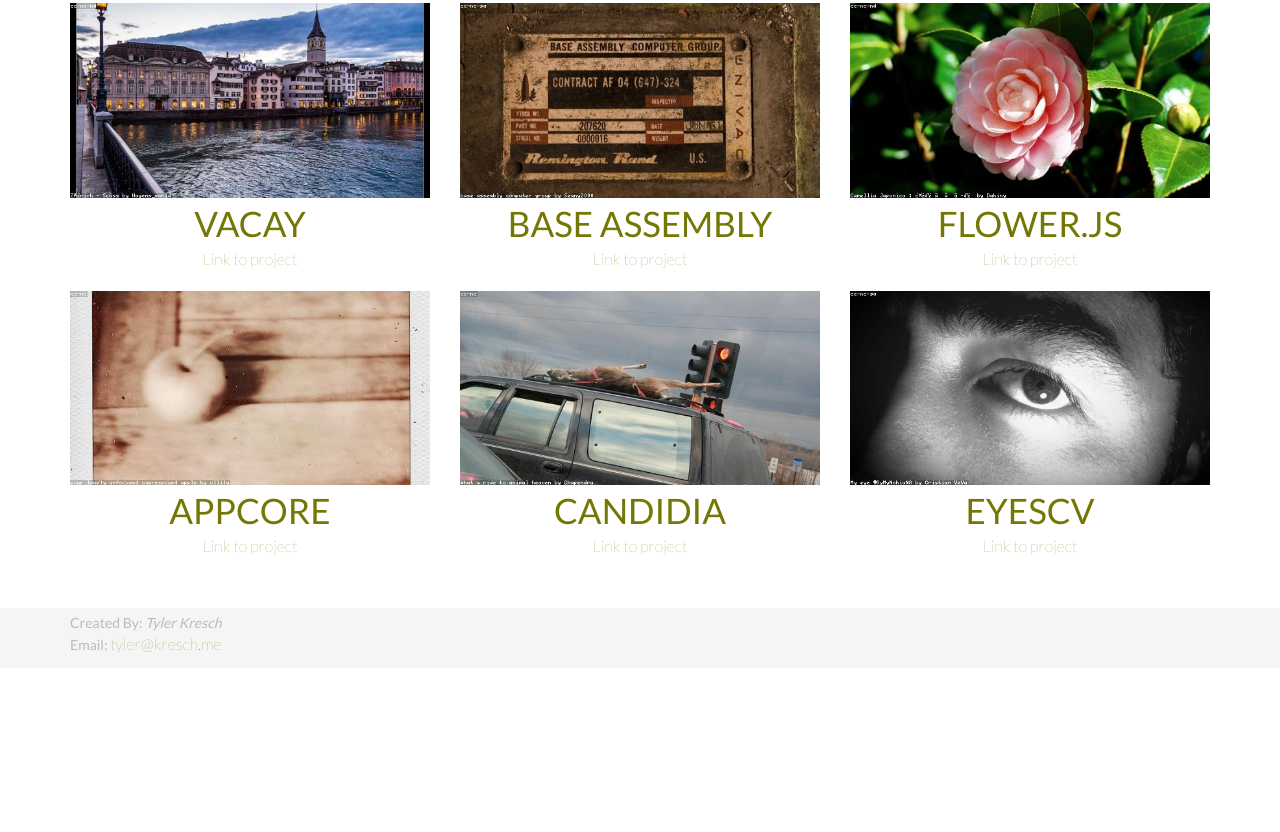
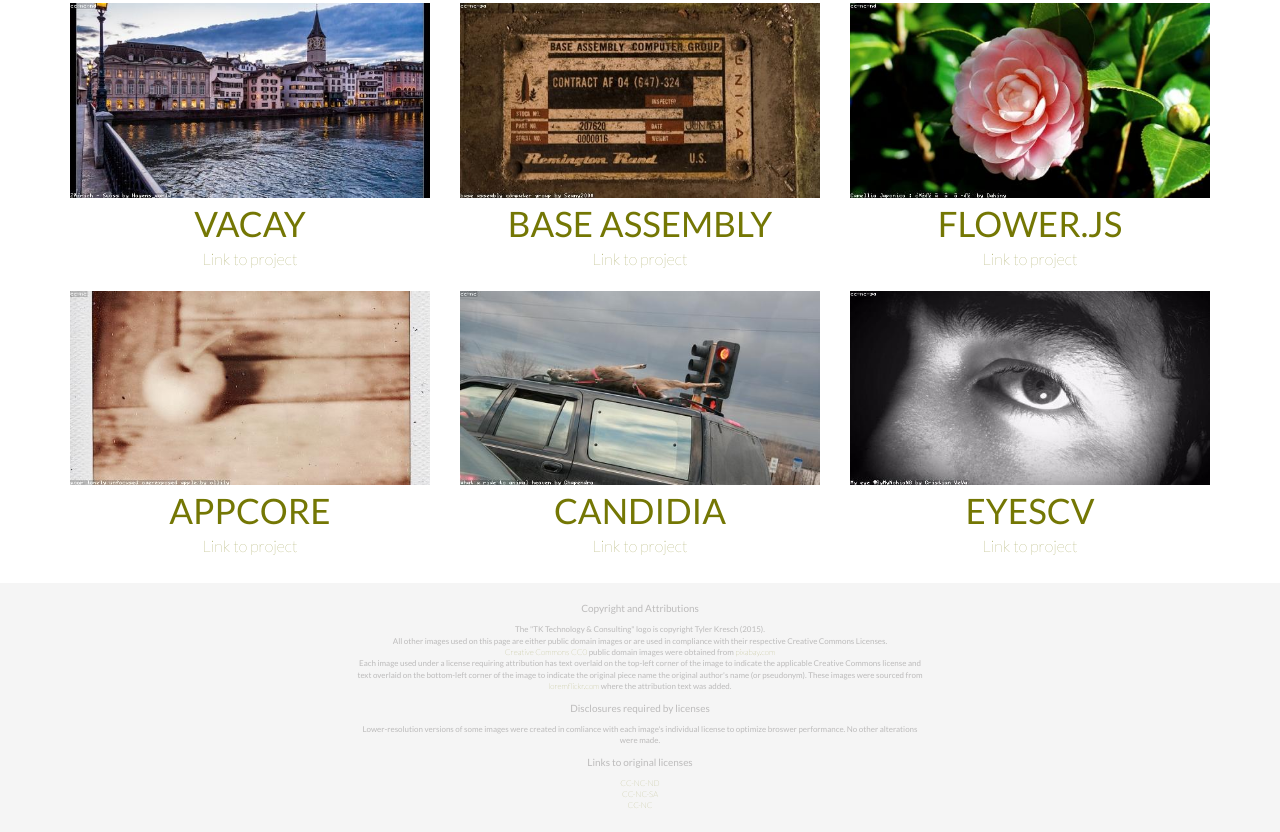
Before and after one commit to TJKresch/fend-p1, a plain HTML site: page index.html in a window 1280 px wide. Shown: the part 999-1831 px from the top of the page. Before the commit the page ends 1667 px from the top, so only its background shows below. Drawn offline with Linux system fonts and the light colour scheme.

Commit message:
Add attributions and copyright information

```diff
--- a/css/styles.css
+++ b/css/styles.css
@@ -5,7 +5,6 @@ body {
   font-family: 'Lato', sans-serif;
   color: #747704;
   font-weight: 400;
-  padding-bottom: 30px;
 }
 
 .link-item {
@@ -66,29 +65,32 @@ body {
     background-color: #bcbbbb; /* Modern Browsers */
 }
 
-/* Sticky footer styles
+/* Footer styles
 -------------------------------------------------- */
-html {
-  position: relative;
-  min-height: 100%;
-}
-
-body {
-  /* Margin bottom by footer height */
-  margin-bottom: 60px;
-}
 
 .footer {
-  position: absolute;
-  bottom: 0;
   width: 100%;
-  /* Set the fixed height of the footer here */
-  height: 60px;
   background-color: #f5f5f5;
+  margin-top: 5px;
 }
 
 .footer .container {
-  margin-top: 5px;
+  padding: 10px 0;
+}
+
+.footer-link {
+  color: #747704;
+  font-weight: 100;
+}
+
+#copyright * {
+  font-size: 8px;
+  text-align: center;
+}
+
+.footer-heading {
+  font-size: 10px !important;
+  text-align: center;
 }
 
 /* Navbar styles
--- a/index.html
+++ b/index.html
@@ -1,20 +1,19 @@
 <!DOCTYPE html>
-<!-- saved from url=(0097)https://storage.googleapis.com/supplemental_media/udacityu/2730818600/bootstrap-prestructure.html -->
 <html>
 <head lang="en">
   <meta charset="utf-8">
   <meta http-equiv="X-UA-Compatible" content="IE=edge">
   <meta name="viewport" content="width=device-width, initial-scale=1">
   <title>Portfolio</title>
-  <link href='https://fonts.googleapis.com/css?family=Lato:100,400' rel='stylesheet' type='text/css'>
+  <link href='https://fonts.googleapis.com/css?family=Lato:100,400' rel='stylesheet'>
   <link rel="stylesheet" href="css/bootstrap.min.css">
   <link rel="stylesheet" href="css/styles.css">
-  <script type="text/javascript" src="js/jquery-1.11.3.min.js"></script>
-  <script type="text/javascript" src="js/bootstrap.min.js"></script>
+  <script src="js/jquery-1.11.3.min.js"></script>
+  <script src="js/bootstrap.min.js"></script>
 </head>
 
 <body data-spy="scroll" data-target="#navbar-holder">
-<!-- Fixed navbar -->
+<!-- Bootstrap Fixed Navbar: Template adapted from https://getbootstrap.com/examples/navbar-fixed-top/ -->
 <div id="navbar-holder">
   <nav class="navbar navbar-default navbar-fixed-top">
     <div class="container">
@@ -40,11 +39,10 @@
             </ul>
           </li>
         </ul>
-      </div><!--/.nav-collapse -->
+      </div>
     </div>
   </nav>
 </div>
-
 
 <div class="container">
   <header>
@@ -104,7 +102,8 @@
     </header>
     <div class="row text-center work-row">
       <div class="col-md-4 col-sm-6 ">
-        <img alt="" src="images/construction_555x300.jpeg" srcset="images/construction_555x300.jpeg 555w, images/construction_278x150.jpeg 278w" sizes="(min-width: 768px) 50vw, (min-width: 991px) 34vw, 100vw" class="item-image img-responsive center-block">
+        <!-- Note: This image's CC BY-NA-ND license disallows distribution of "derivative works". Unclear if this applies to different resolutions, so have only included the original. -->
+        <img alt="" src="images/construction_555x300.jpeg" class="item-image img-responsive center-block">
         <p class="text-uppercase title-item">Vacay</p>
         <a href="#" class="link-item">Link to project</a>
       </div>
@@ -137,7 +136,7 @@
   </section>
 </div>
 
-    <!-- Modal -->
+    <!-- Modals adapted from examples at https://getbootstrap.com -->
 <div class="modal fade" id="project1" tabindex="-1" role="dialog" aria-labelledby="project1Label" aria-hidden="true">
   <div class="modal-dialog">
     <div class="modal-content">
@@ -236,10 +235,29 @@
 
 <footer class="footer">
   <div class="container">
-    <ul class="list-unstyled text-muted">
-      <li>Created By: <em>Tyler Kresch</em></li>
-      <li>Email: <a class="link-item" href="mailto:tyler@kresch.me">tyler@kresch.me</a></li>
-    </ul>
+    <div class="row">
+      <div class="col-sm-6 col-sm-offset-3 text-muted" id="copyright">
+        <h5 class="footer-heading">Copyright and Attributions</h5>
+        <ul class="list-unstyled">
+          <li>The "TK Technology &amp; Consulting" logo is copyright Tyler Kresch (2015).</li>
+          <li>All other images used on this page are either public domain images or are used in compliance with their respective Creative Commons Licenses.</li>
+          <li>
+            <a class="footer-link" href="https://creativecommons.org/publicdomain/zero/1.0/deed.en">Creative Commons CC0</a> public domain images were obtained from <a class="footer-link" href="http://pixabay.com">pixabay.com</a>
+          </li>
+          <li>
+            Each image used under a license requiring attribution has text overlaid on the top-left corner of the image to indicate the applicable Creative Commons license and text overlaid on the bottom-left corner of the image to indicate the original piece name the original author's name (or pseudonym). These images were sourced from <a class="footer-link" href="http://loremflickr.com/">loremflickr.com</a> where the attribution text was added.
+          </li>
+        </ul>
+        <h5 class="footer-heading">Disclosures required by licenses</h5>
+        <p>Lower-resolution versions of some images were created in comliance with each image's individual license to optimize broswer performance. No other alterations were made.</p>
+        <h5 class="footer-heading">Links to original licenses</h5>
+        <ul class="list-unstyled">
+          <li><a class="footer-link" href="https://creativecommons.org/licenses/by-nc-nd/2.0/">CC-NC-ND</a></li>
+          <li><a class="footer-link" href="https://creativecommons.org/licenses/by-nc-sa/2.0/">CC-NC-SA</a></li>
+          <li><a class="footer-link" href="https://creativecommons.org/licenses/by-nc/2.0/">CC-NC</a></li>
+        </ul>
+      </div>
+    </div>
   </div>
 </footer>
 
```
Also changed, not shown: images/construction_278x150.jpeg (deleted).
